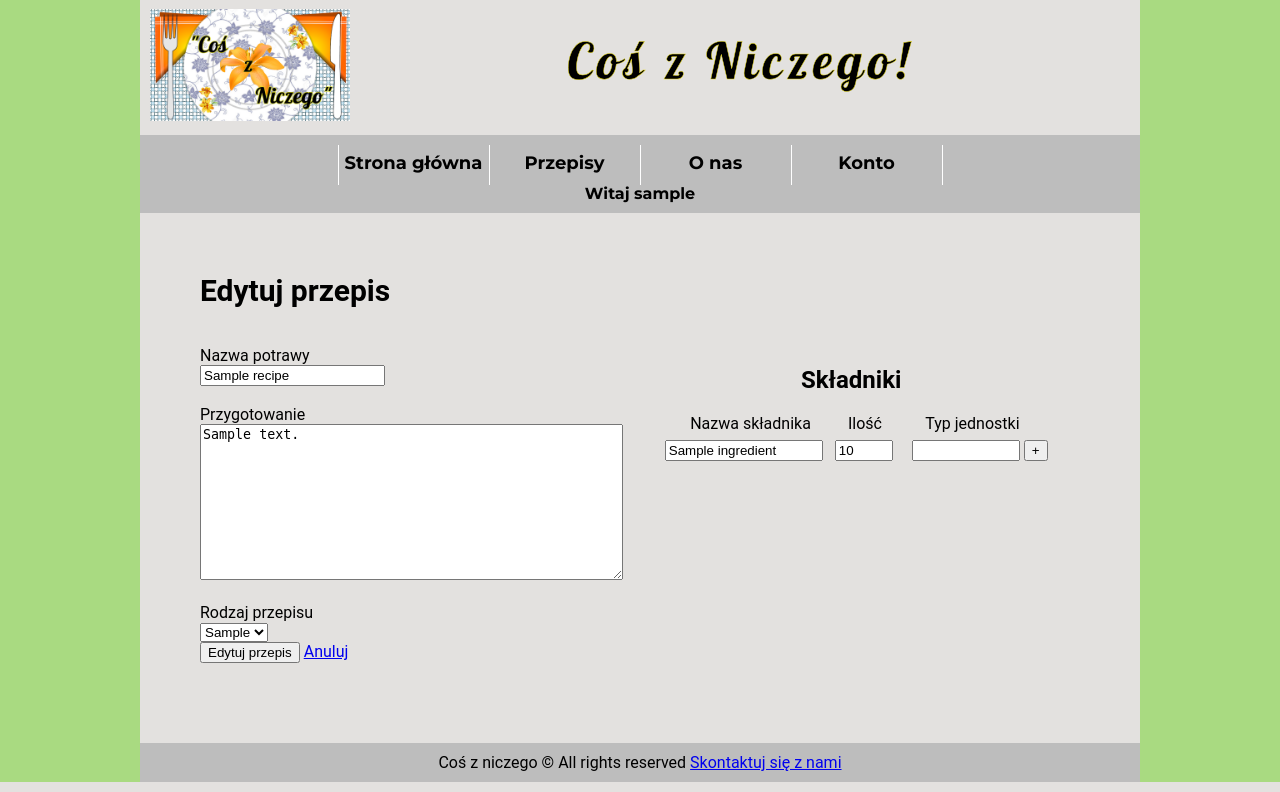
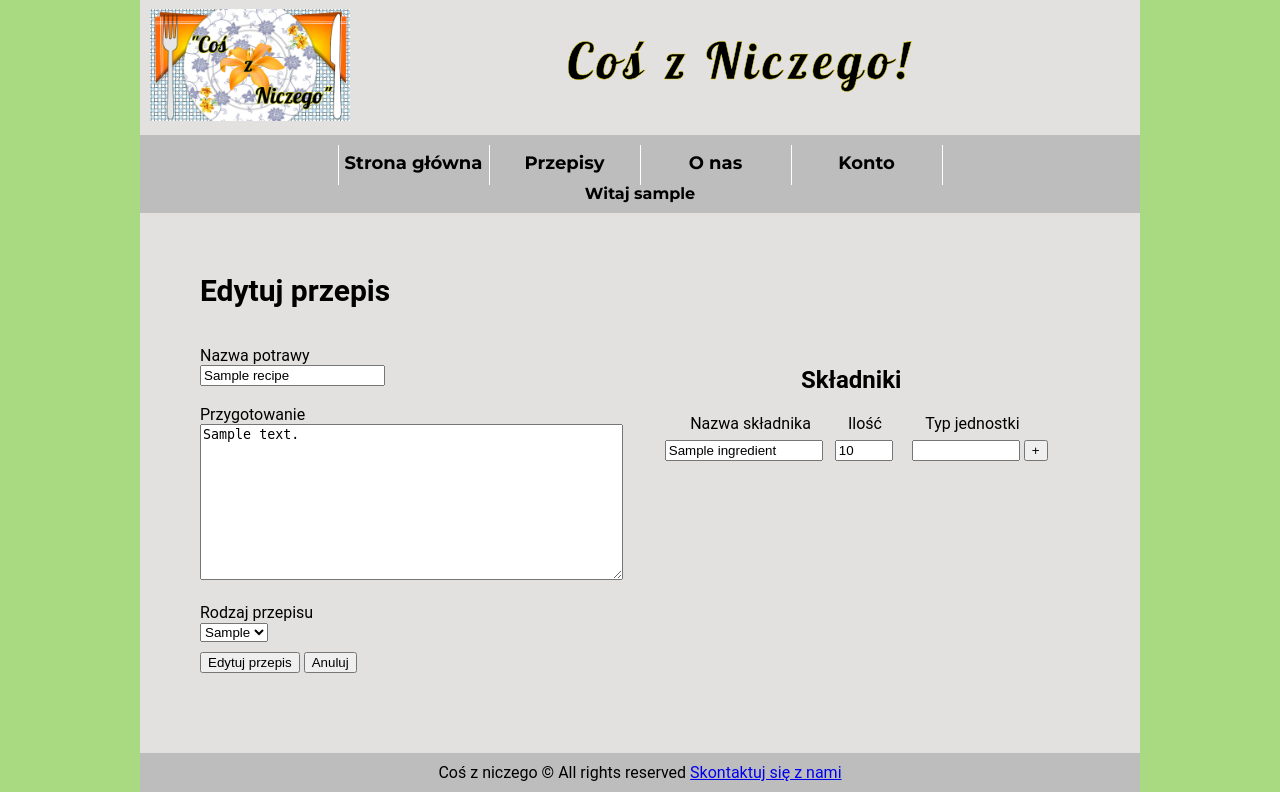
Before and after one commit to Myras13/CZN, a PHP site: page /edit-recipe.php?id=1 in a window 1280 px wide. Shown: the part 108-900 px from the top of the page. Run offline with PHP 8.4, Linux system fonts and the light colour scheme; the visitor is signed in with stand-in values (Sample User, id 1); tables that the repository leaves empty or names only in its code hold one stand-in row (values such as "Sample post").

Commit message:
Cosmetics

```diff
--- a/add-recipe.php
+++ b/add-recipe.php
@@ -62,7 +62,7 @@
                         </div>
                     </div>
                     <div style="clear:both;"></div>
-                    <input type="submit" value="Dodaj przepis"/>
+                    <input type="submit" value="Dodaj przepis" style="margin-top: 10px;"/>
                 </form>
             </div>
             <div style="clear:both;"></div>
--- a/php/view/V_EditRecipe.php
+++ b/php/view/V_EditRecipe.php
@@ -92,8 +92,8 @@
             </div>
         </div>
         <div style="clear:both;"></div>
-        <input type="submit" value="Edytuj przepis"/>
-        <a href=<?php echo $_SESSION['backrouteEdit']?>> Anuluj</a>
+        <input type="submit" value="Edytuj przepis" style="margin-top: 10px;"/>
+        <a href=<?php echo $_SESSION['backrouteEdit']?>><button type="button"> Anuluj </button></a>
 
     </form>
 </div>
```
